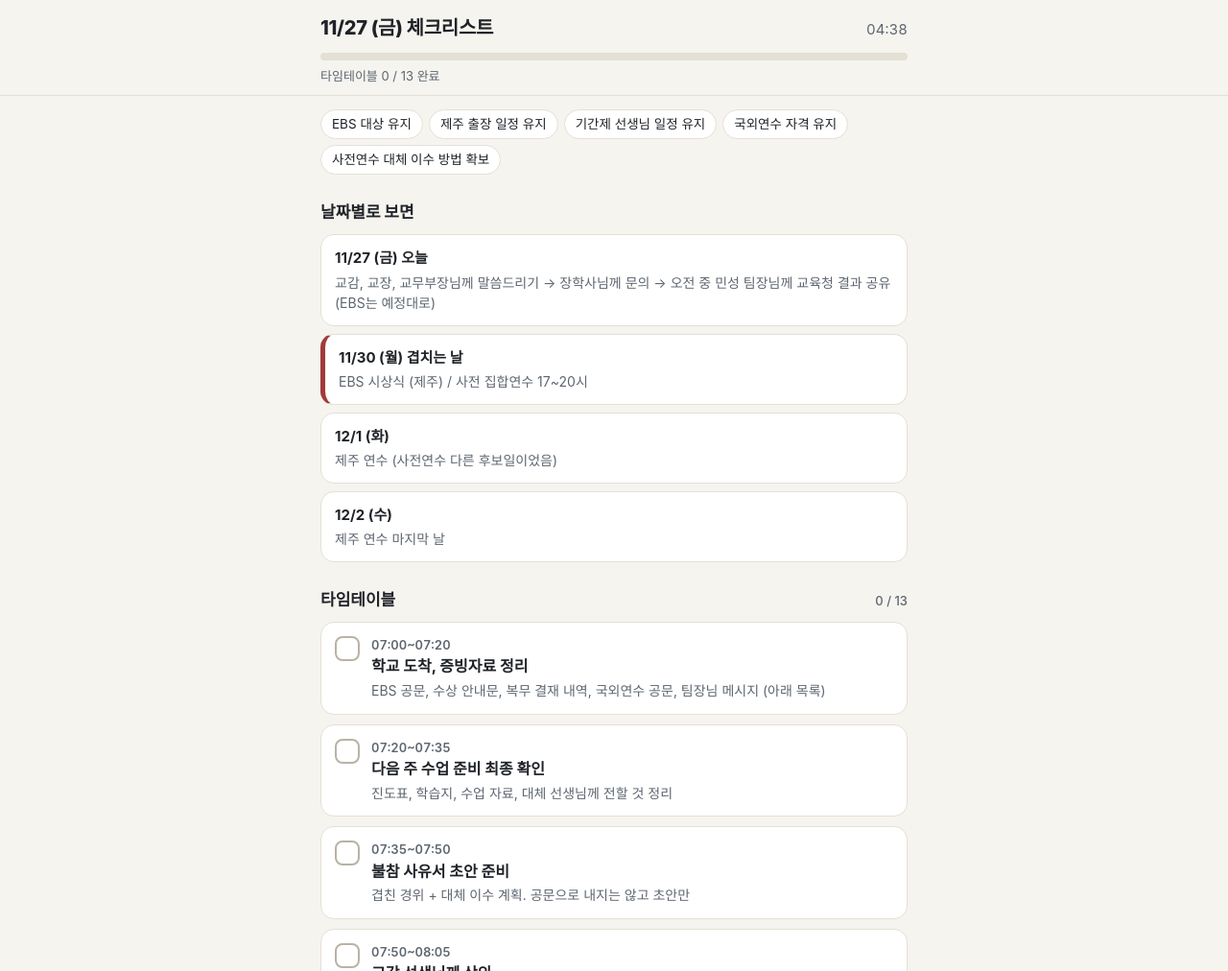
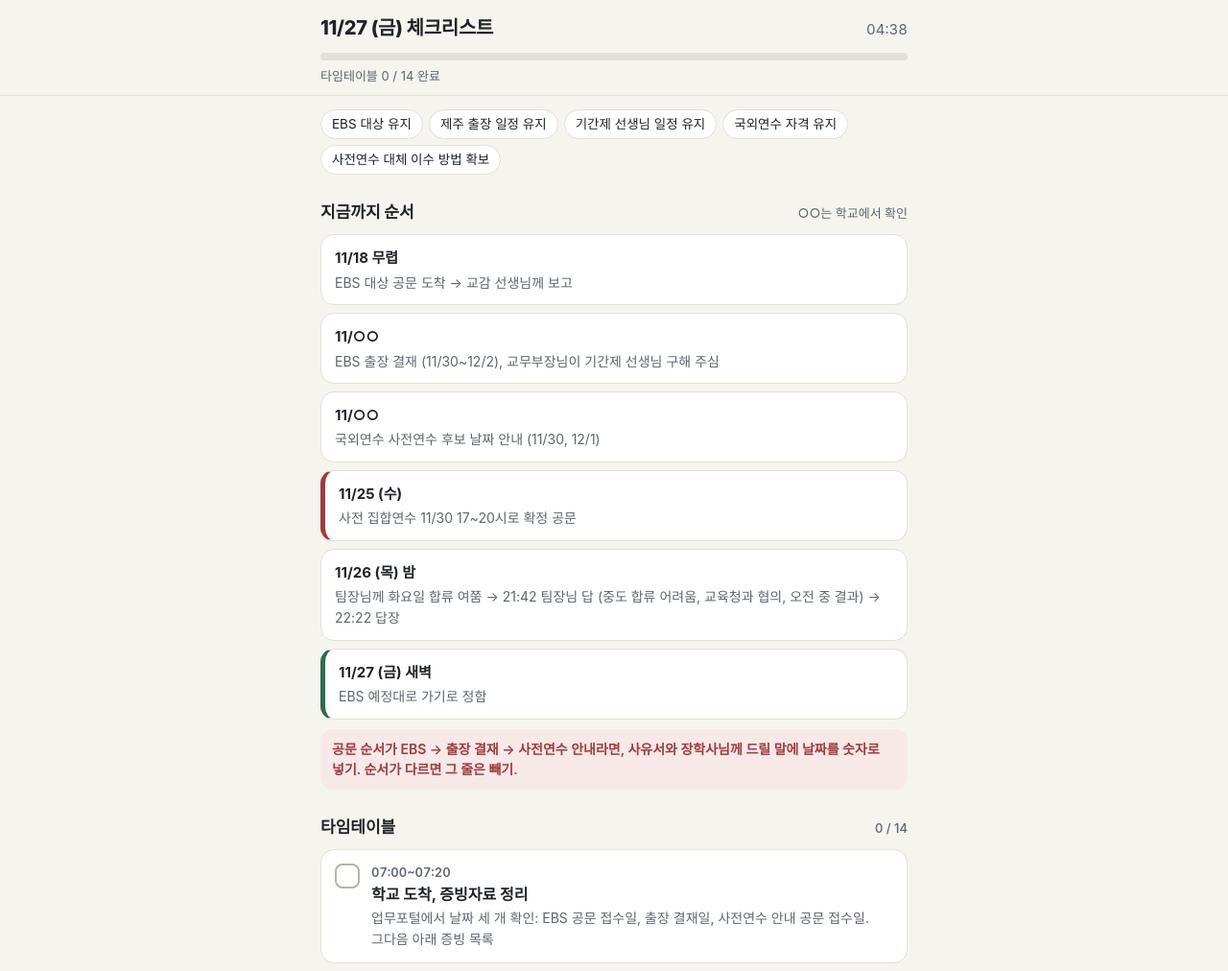
Before and after one commit to hsy1800-create/hsy1800-create.github.io, a plain HTML site: page mission-1127/index.html in a window 1280 px wide. Shown: the top 1012 px of the page at 96% size. Drawn offline with Linux system fonts and the light colour scheme; a web font is replaced by a local one.

Commit message:
체크리스트: 지금까지 순서 정리, 팀장님 카톡을 교감 교장 다음으로
Co-Authored-By: Claude Opus 5.5 <noreply@anthropic.com>
Claude-Session: https://claude.ai/code/session_015Yfe4CprWqM1HS9n82ebPM

```diff
--- a/mission-1127/index.html
+++ b/mission-1127/index.html
@@ -104,13 +104,16 @@
     <span>EBS 대상 유지</span><span>제주 출장 일정 유지</span><span>기간제 선생님 일정 유지</span><span>국외연수 자격 유지</span><span>사전연수 대체 이수 방법 확보</span>
   </div>
 
-  <h2>날짜별로 보면</h2>
+  <h2>지금까지 순서 <small>○○는 학교에서 확인</small></h2>
   <div class="cards">
-    <div class="card"><b>11/27 (금) 오늘</b><div>교감, 교장, 교무부장님께 말씀드리기 → 장학사님께 문의 → 오전 중 민성 팀장님께 교육청 결과 공유 (EBS는 예정대로)</div></div>
-    <div class="card bad"><b>11/30 (월) 겹치는 날</b><div>EBS 시상식 (제주) / 사전 집합연수 17~20시</div></div>
-    <div class="card"><b>12/1 (화)</b><div>제주 연수 (사전연수 다른 후보일이었음)</div></div>
-    <div class="card"><b>12/2 (수)</b><div>제주 연수 마지막 날</div></div>
+    <div class="card"><b>11/18 무렵</b><div>EBS 대상 공문 도착 → 교감 선생님께 보고</div></div>
+    <div class="card"><b>11/○○</b><div>EBS 출장 결재 (11/30~12/2), 교무부장님이 기간제 선생님 구해 주심</div></div>
+    <div class="card"><b>11/○○</b><div>국외연수 사전연수 후보 날짜 안내 (11/30, 12/1)</div></div>
+    <div class="card bad"><b>11/25 (수)</b><div>사전 집합연수 11/30 17~20시로 확정 공문</div></div>
+    <div class="card"><b>11/26 (목) 밤</b><div>팀장님께 화요일 합류 여쭘 → 21:42 팀장님 답 (중도 합류 어려움, 교육청과 협의, 오전 중 결과) → 22:22 답장</div></div>
+    <div class="card good"><b>11/27 (금) 새벽</b><div>EBS 예정대로 가기로 정함</div></div>
   </div>
+  <div class="note">공문 순서가 EBS → 출장 결재 → 사전연수 안내라면, 사유서와 장학사님께 드릴 말에 날짜를 숫자로 넣기. 순서가 다르면 그 줄은 빼기.</div>
 
   <h2>타임테이블 <small id="c-time"></small></h2>
   <div id="timeline"></div>
@@ -191,7 +194,7 @@
   ];
 
   var timeline = [
-    {id:"t1", s:"07:00", e:"07:20", t:"학교 도착, 증빙자료 정리", d:"EBS 공문, 수상 안내문, 복무 결재 내역, 국외연수 공문, 팀장님 메시지 (아래 목록)"},
+    {id:"t1", s:"07:00", e:"07:20", t:"학교 도착, 증빙자료 정리", d:"업무포털에서 날짜 세 개 확인: EBS 공문 접수일, 출장 결재일, 사전연수 안내 공문 접수일. 그다음 아래 증빙 목록"},
     {id:"t2", s:"07:20", e:"07:35", t:"다음 주 수업 준비 최종 확인", d:"진도표, 학습지, 수업 자료, 대체 선생님께 전할 것 정리"},
     {id:"t3", s:"07:35", e:"07:50", t:"불참 사유서 초안 준비", d:"겹친 경위 + 대체 이수 계획. 공문으로 내지는 않고 초안만"},
     {id:"t4", s:"07:50", e:"08:05", t:"교감 선생님께 상의", d:"수업 준비 끝냈다는 말부터. 사유서 초안 보여 드리기",
@@ -200,7 +203,8 @@
       script:S_PRIN, tip:"교장 선생님이 교육청에 연락해 주겠다고 하시면 감사하게 받기. 먼저 부탁드릴 필요는 없음. 아침에 안 계시면 확인란 비운 채로 9시에 먼저 보내고, 오전 중에 꼭 말씀드리기"},
     {id:"t5b", s:"08:15", e:"08:20", t:"교무부장님께 공유", d:"기간제 선생님 일정은 그대로라 짧게 알려 드리기만",
       script:S_HEAD},
-    {id:"t6", s:"08:20", e:"08:40", t:"학급, 아침 수업 준비", d:"아이들 맞이하기. 평소처럼"},
+    {id:"t5c", s:"08:20", e:"08:25", t:"민성 팀장님께 카톡", d:"교감, 교장 선생님께 말씀드린 다음에. EBS는 발권해 주신 일정대로 참석"},
+    {id:"t6", s:"08:25", e:"08:40", t:"학급, 아침 수업 준비", d:"아이들 맞이하기. 평소처럼"},
     {id:"t7", s:"08:50", e:"10:30", label:"09:00 전후", t:"교육청 장학사님께 문의", d:"메신저로 사유서 초안과 증빙 같이 보내기. 10:30까지 답 없으면 전화. 교감 선생님이 대신 연락하시면 따로 하지 않기",
       script:S_SUPER, tip:"답이 오면 아래 '장학사님께 확인할 것' 다섯 가지 체크하기"},
     {id:"t8", s:"10:30", e:"11:30", t:"교육청 답변 확인", d:"대체 이수 가능 여부, 제출 서류, 학교장 확인이나 공문 필요 여부"},
```
